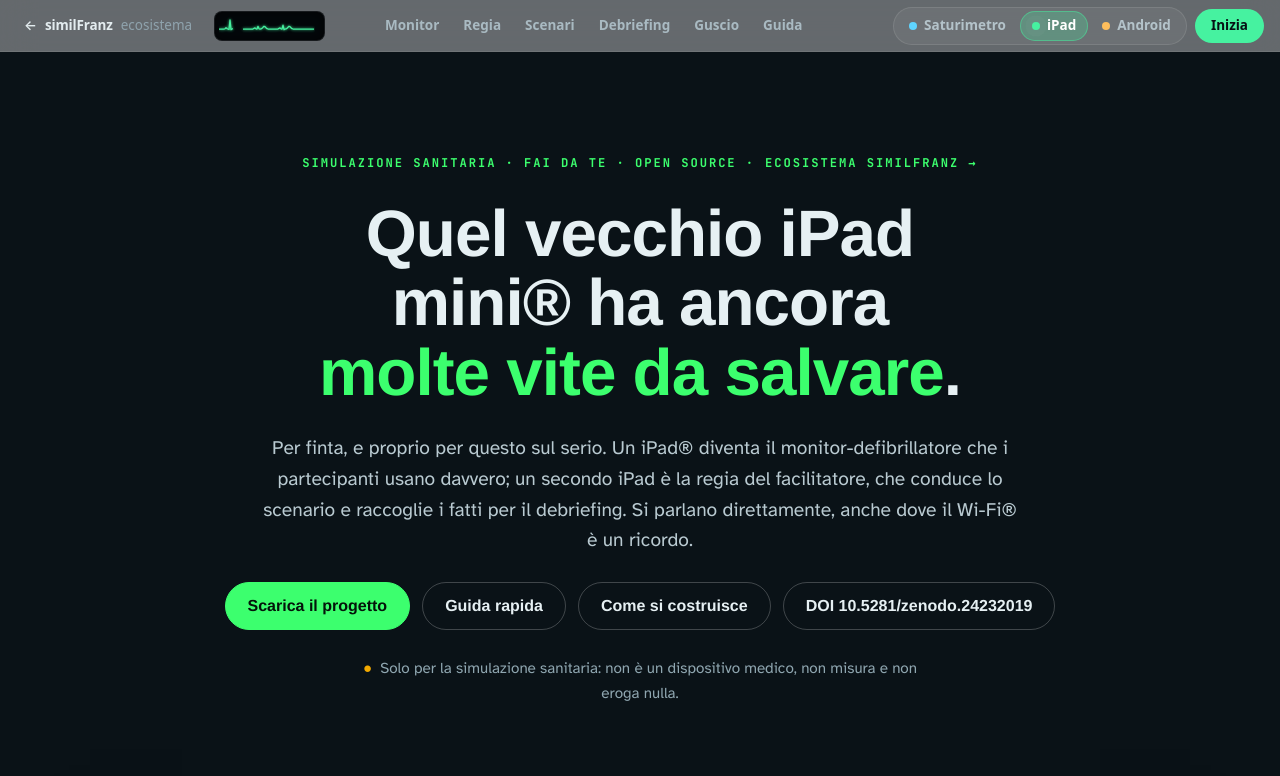
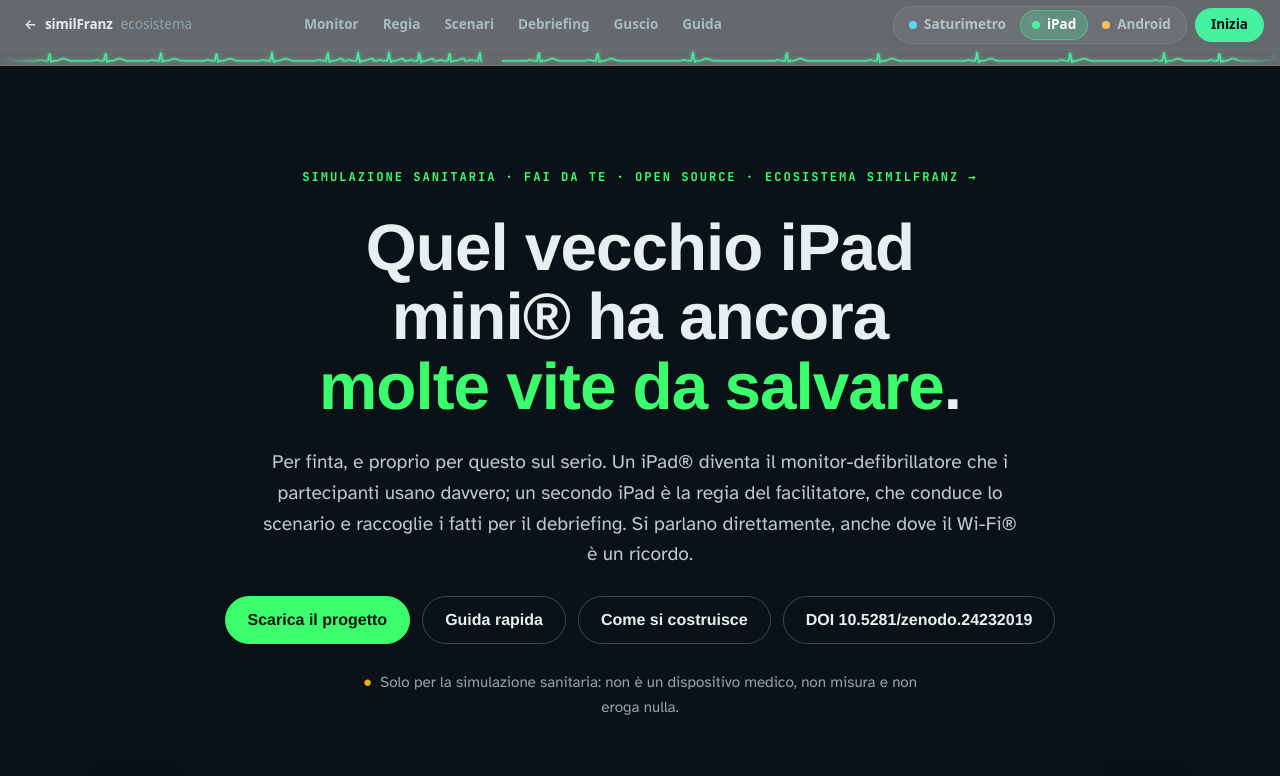
Before and after one commit to Franz8787/similfranz-monitor, a plain HTML site: page docs/index.html in a window 1280 px wide. Shown: the top 776 px of the page. Drawn offline with Linux system fonts and the light colour scheme; grey boxes are pictures that could not be loaded; a web font is replaced by a local one.

Commit message:
Barra dell'ecosistema: traccia ECG a tutta larghezza in una corsia sotto le scritte
Co-Authored-By: Claude Opus 5.5 <noreply@anthropic.com>

```diff
--- a/docs/index.html
+++ b/docs/index.html
@@ -175,12 +175,12 @@ footer .sign { margin-top: 36px; padding-top: 22px; border-top: 1px solid var(--
 <body>
 <!-- sf-eco:inizio (barra dell'ecosistema, generata da modelli-ecobar/inserisci.py) -->
 <style>
-html{scroll-padding-top:64px}
-.sf-eco{position:-webkit-sticky;position:sticky;top:0;z-index:50;height:52px;width:100%;box-sizing:border-box;display:flex;align-items:center;gap:10px;padding:0 max(16px,env(safe-area-inset-left,0px));
+html{scroll-padding-top:78px}
+.sf-eco{position:-webkit-sticky;position:sticky;top:0;z-index:50;height:66px;width:100%;box-sizing:border-box;display:flex;align-items:center;gap:10px;padding:0 max(16px,env(safe-area-inset-left,0px)) 16px;
   background:rgba(7,12,17,.6);backdrop-filter:saturate(1.6) blur(16px);-webkit-backdrop-filter:saturate(1.6) blur(16px);
   border-bottom:1px solid rgba(255,255,255,.07);font:600 13.5px/1 system-ui,-apple-system,"Segoe UI",Roboto,sans-serif;color:#e3ecef;
   transition:height .3s cubic-bezier(.2,.7,.2,1),background .3s;animation:sfEcoIn .5s cubic-bezier(.2,.7,.2,1) both}
-.sf-eco.c{height:46px;background:rgba(7,12,17,.84)}
+.sf-eco.c{height:58px;background:rgba(7,12,17,.84)}
 .sf-eco .pg{position:absolute;left:0;bottom:-1px;height:2px;width:100%;transform-origin:0 50%;transform:scaleX(0);
   background:linear-gradient(90deg,transparent,var(--acc) 30%,var(--acc));box-shadow:0 0 8px var(--acc);pointer-events:none}
 .sf-eco a{color:inherit;text-decoration:none}
@@ -191,9 +191,8 @@ html{scroll-padding-top:64px}
 .sf-eco .hub strong{font-weight:700;letter-spacing:-.01em}
 .sf-eco .hub em{font-style:normal;color:#8fa3ad;font-weight:500}
 .sf-eco .hub .hd{width:8px;height:8px;border-radius:50%;background:var(--acc);--a:var(--acc);animation:sfEcoBeat 1.1s ease-out infinite}
-.sf-eco .mon{display:inline-flex;align-items:center;gap:8px;height:30px;padding:0 9px 0 4px;border-radius:8px;background:#03070a;
-  border:1px solid rgba(255,255,255,.08);box-shadow:inset 0 0 12px rgba(0,0,0,.6)}
-.sf-eco .mon canvas{width:96px;height:22px;display:block}
+.sf-eco .lane{position:absolute;left:0;right:0;bottom:0;height:16px;border-top:1px solid rgba(255,255,255,.05);pointer-events:none}
+.sf-eco .lane canvas{display:block;width:100%;height:16px;-webkit-mask:linear-gradient(90deg,transparent,#000 4%,#000 96%,transparent);mask:linear-gradient(90deg,transparent,#000 4%,#000 96%,transparent)}
 .sf-eco .rt{font:700 11px/1 ui-monospace,SFMono-Regular,Menlo,monospace;letter-spacing:.05em;color:var(--acc);min-width:52px;text-align:right;white-space:nowrap}
 .sf-eco .rt.al{color:#ff5d5d;animation:sfEcoAl .8s steps(2) infinite}
 .sf-eco .sec{display:flex;gap:2px;margin:0 auto;padding:0 8px}
@@ -217,7 +216,6 @@ html{scroll-padding-top:64px}
 @keyframes sfEcoDrop{from{opacity:0;transform:translateY(-4px)}}
 @keyframes sfEcoBeat{0%{box-shadow:0 0 0 0 var(--a)}12%{box-shadow:0 0 0 4px rgba(255,255,255,.12)}40%,100%{box-shadow:0 0 0 7px transparent}}
 @keyframes sfEcoAl{50%{opacity:.35}}
-@media (max-width:1180px){.sf-eco .mon{display:none}}
 @media (max-width:1000px){.sf-eco .sec{display:none}.sf-eco .rgt{margin-left:auto}}
 @media (max-width:640px){.sf-eco{gap:6px}.sf-eco .hub em,.sf-eco .cta{display:none}.sf-eco .hub{padding:0 8px 0 4px}
   .sf-eco .seg a{padding:0 9px;gap:5px}.sf-eco .seg .l{display:none}.sf-eco .seg .s{display:inline}}
@@ -227,7 +225,7 @@ html{scroll-padding-top:64px}
 <div class="sf-eco" id="sf-eco" role="navigation" aria-label="Ecosistema similFranz" style="--acc:#46f2a0">
   <span class="pg" aria-hidden="true"></span>
   <a class="hub" href="https://franz8787.github.io/similfranz/" title="Torna all'ecosistema similFranz"><b>←</b> <strong>similFranz</strong> <em>ecosistema</em></a>
-  <span class="mon" aria-hidden="true"><canvas></canvas></span>
+  <span class="lane" aria-hidden="true"><canvas></canvas></span>
   <div class="sec"><a href="#monitor">Monitor</a><a href="#regia">Regia</a><a href="#scenari">Scenari</a><a href="#debriefing">Debriefing</a><a href="#guscio">Guscio</a><a href="#guida">Guida</a></div>
   <div class="rgt"><nav class="seg" aria-label="Gli strumenti similFranz"><a href="https://franz8787.github.io/similfranz-saturimetro/" style="--a:#5fd4ff" title="Saturimetro: SpO₂, polso e pletismografia su iPod touch®"><i></i><span class="l">Saturimetro</span><span class="s">Sat</span></a><a href="https://franz8787.github.io/similfranz-monitor/" aria-current="page" style="--a:#46f2a0" title="Monitor iPad: Monitor-defibrillatore su iPad mini®"><i></i><span class="l">iPad</span><span class="s">iPad</span></a><a href="https://franz8787.github.io/similfranz-monitor-android/" style="--a:#ffbe5c" title="Monitor Android: Monitor-defibrillatore su tablet Android™"><i></i><span class="l">Android</span><span class="s">Android</span></a></nav><a class="cta" href="#come">Inizia</a></div>
 </div>
@@ -242,8 +240,8 @@ function onScroll(){busy=0;var y=scrollY,h=document.documentElement.scrollHeight
   for(var k=0;k<secs.length;k++)secs[k].a.classList.toggle("on",secs[k]===on)}
 addEventListener("scroll",function(){if(!busy){busy=1;requestAnimationFrame(onScroll)}},{passive:true});addEventListener("resize",onScroll);onScroll();
 // mini monitor: traccia ECG vera (P, QRS, ST, T) che scorre con lo spazio di cancellazione; i ritmi cambiano da soli
-var cv=bar.querySelector(".mon canvas");if(!cv)return;var cx=cv.getContext("2d"),acc=getComputedStyle(bar).getPropertyValue("--acc").trim()||"#46f2a0";
-var still=matchMedia("(prefers-reduced-motion: reduce)").matches,PX=30;
+var cv=bar.querySelector(".lane canvas");if(!cv)return;var cx=cv.getContext("2d"),acc=getComputedStyle(bar).getPropertyValue("--acc").trim()||"#46f2a0";
+var still=matchMedia("(prefers-reduced-motion: reduce)").matches,PX=70;
 var R=[{hr:72,d:8},{hr:44,d:8},{hr:76,d:6},{hr:138,d:7},{hr:86,d:9,st:1},{fv:1,d:6}];
 var ri=0,rT=0,cur=R[0],nxt=-1,W=0,H=0,dpr=1,ys=null,x=0,last=0,bt=0,bl=60/72,ts=0,ph=[1,2,3],accu=0;
 function g(t,m,s,a){var z=(t-m)/s;return a*Math.exp(-z*z/2)}
@@ -257,15 +255,15 @@ function sample(dt){ts+=dt;rT+=dt;
   bt+=dt;if(bt>=bl){bt-=bl;if(nxt>=0){setR(nxt);nxt=-1}bl=60/cur.hr*(1+(cur.hr<60?.04:.015)*(Math.random()*2-1))}
   return beat(bt,cur.st)}
 function size(){dpr=Math.min(2,devicePixelRatio||1);W=cv.clientWidth;H=cv.clientHeight;if(!W)return;cv.width=W*dpr;cv.height=H*dpr;
-  ys=new Float32Array(W);for(var i=0;i<W;i++)ys[i]=sample(1/PX);x=0;for(var j=1;j<=8;j++)ys[j%W]=NaN}
+  ys=new Float32Array(W);for(var i=0;i<W;i++)ys[i]=sample(1/PX);x=0;for(var j=1;j<=18;j++)ys[j%W]=NaN}
 function draw(){cx.setTransform(dpr,0,0,dpr,0,0);cx.clearRect(0,0,W,H);
   cx.lineWidth=1.25;cx.lineJoin="round";cx.strokeStyle=acc;cx.shadowColor=acc;cx.shadowBlur=3;cx.beginPath();
-  var mid=H*.64,amp=H*.5,pen=false;
+  var mid=H*.68,amp=H*.56,pen=false;
   for(var i=0;i<W;i++){var v=ys[i];if(v!==v){pen=false;continue}var y=mid-v*amp;if(pen)cx.lineTo(i,y);else{cx.moveTo(i,y);pen=true}}
   cx.stroke();cx.shadowBlur=0}
 function step(now){if(!ys||cv.clientWidth!==W){size();if(!ys){requestAnimationFrame(step);return}}
   var el=Math.min(.1,(now-last)/1000||0);last=now;accu+=el*PX;
-  while(accu>=1){accu-=1;ys[x]=sample(1/PX);x=(x+1)%W;for(var j=1;j<=8;j++)ys[(x+j)%W]=NaN}
+  while(accu>=1){accu-=1;ys[x]=sample(1/PX);x=(x+1)%W;for(var j=1;j<=18;j++)ys[(x+j)%W]=NaN}
   draw();requestAnimationFrame(step)}
 if(still){size();if(ys)draw();return}
 requestAnimationFrame(function(n){last=n;step(n)});
```
